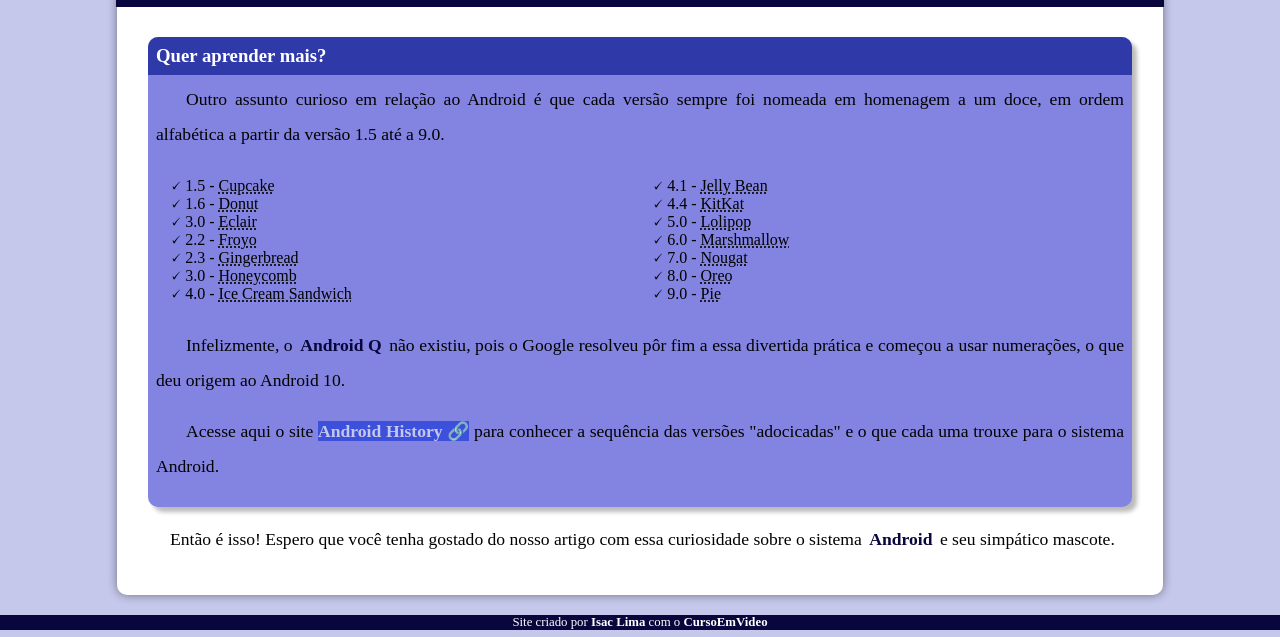
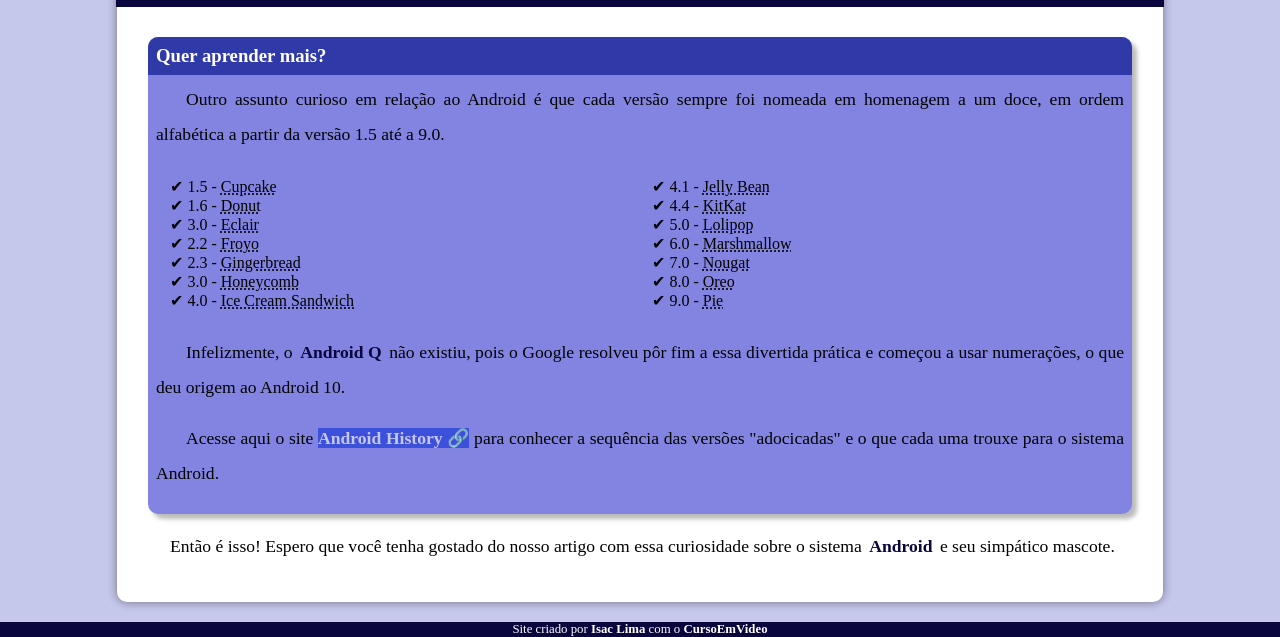
Before and after one commit to isacdelima/projeto-site_android, a plain HTML site: page index.html in a window 1280 px wide. Shown: the part 2432-3069 px from the top of the page. Drawn offline with Linux system fonts and the light colour scheme.

Commit message:
Mudando Símbolo de Check.

```diff
--- a/style/style.css
+++ b/style/style.css
@@ -178,7 +178,7 @@ aside > h3{
 
 aside > ul {
     list-style-position: inside;
-    list-style-type:'\00A0\1F5F8';
+    list-style-type:'\00A0\2714';
     padding: 10px;
     columns: 2;
 }
```
